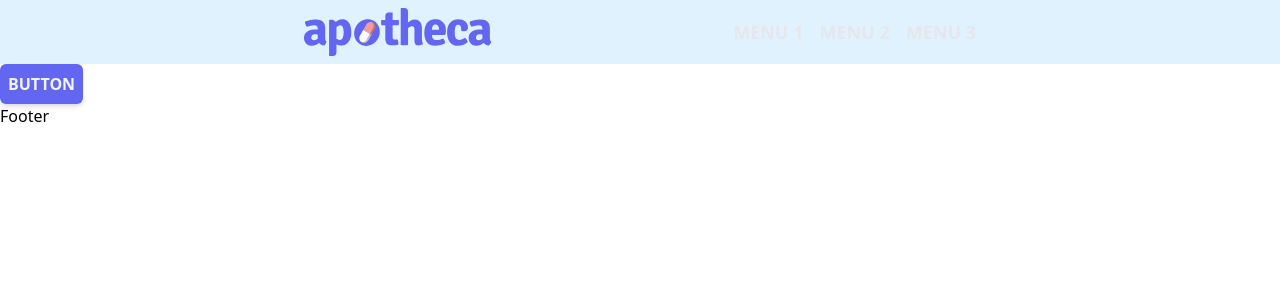
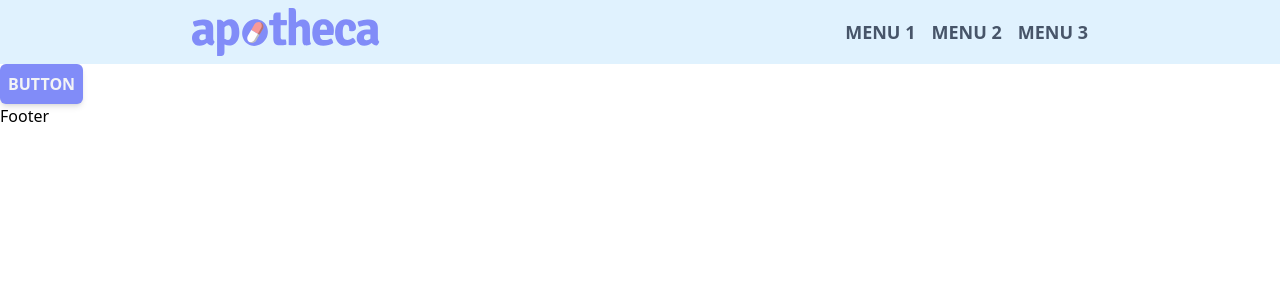
Before and after one commit to FajarMaftuhFadli/Apotheca, a Next.js app: page / in a window 1280 px wide. Shown: the top 300 px of the page. Built offline with nearby package versions, Linux system fonts and the light colour scheme.

Commit message:
feat(tailwind,-ui/ux): refine color design

```diff
--- a/components/Hamburger/Hamburger.tsx
+++ b/components/Hamburger/Hamburger.tsx
@@ -19,8 +19,8 @@ export interface Props {
 
 export default function Hamburger({
   backgroundColor = "bg-secondary-1",
-  hoverColor = "group-hover:bg-primary-2",
-  activeColor = "group-active:bg-primary-3",
+  hoverColor = "group-hover:bg-secondary-2",
+  activeColor = "group-active:bg-secondary-3",
   className,
 }: Props) {
   return (
--- a/components/Header/Header.tsx
+++ b/components/Header/Header.tsx
@@ -8,12 +8,24 @@ export interface Props {
     | "bg-secondary-1"
     | "bg-tertiary-1"
     | "bg-quaternary-1";
+  textColor?:
+    | "text-primary-1"
+    | "text-secondary-1"
+    | "text-tertiary-1"
+    | "text-quaternary-1";
+  className?: string;
 }
 
-export default function Header({ backgroundColor = "bg-base-1" }: Props) {
+export default function Header({
+  backgroundColor = "bg-base-1",
+  textColor = "text-secondary-1",
+  className,
+}: Props) {
   return (
-    <header className={`px-4 py-2 ${backgroundColor}`}>
-      <nav className="mx-auto flex h-12 max-w-2xl items-center justify-between text-lg font-semibold text-gray-200">
+    <header className={`px-4 py-2 ${className} ${backgroundColor}`}>
+      <nav
+        className={`mx-auto flex h-12 max-w-4xl items-center justify-between text-lg font-semibold ${textColor}`}
+      >
         <div className="h-full">
           <LogoFull className="h-full" />
         </div>
--- a/tailwind.config.js
+++ b/tailwind.config.js
@@ -1,10 +1,21 @@
+/**
+ * Given a hex color, return a function that returns a CSS rgb or rgba string
+ * @param hex - The hex value of the color.
+ * @returns A function that returns a string.
+ */
 function colorParser(hex) {
+  /* Converting a hexadecimal color code to an RGB color code. */
   var rgb = hex
     .replace("#", "")
     .match(/.{1,2}/g)
     .map((v) => parseInt(v, 16));
+
   var value = rgb.toString().replaceAll(",", " ");
+
+  /* Given a value and an opacity, return a string representing the color. */
   return ({ opacityValue }) => {
+    /* If the opacity value is undefined, return the value as a rgb string. Otherwise, return the value
+    and the opacity value as a rgba string. */
     if (opacityValue === undefined) {
       return `rgb(${value})`;
     }
@@ -25,17 +36,19 @@ module.exports = {
           2: colorParser("#f0f9ff"),
         },
         primary: {
-          1: colorParser("#6366f1"),
-          2: colorParser("#818cf8"),
+          1: colorParser("#818cf8"),
+          2: colorParser("#6366f1"),
           3: colorParser("#4f46e5"),
         },
         secondary: {
-          1: colorParser("#64748b"),
-          2: colorParser("#94a3b8"),
-          3: colorParser("#475569"),
+          1: colorParser("#475569"),
+          2: colorParser("#334155"),
+          3: colorParser("#1e293b"),
         },
         tertiary: {
-          1: colorParser("#000000"),
+          1: colorParser("#4b5563"),
+          2: colorParser("#374151"),
+          3: colorParser("#1f2937"),
         },
         quaternary: {
           1: colorParser("#000000"),
```
Also changed, not shown: 1 other file (tests, documents, lock files or other folders).
